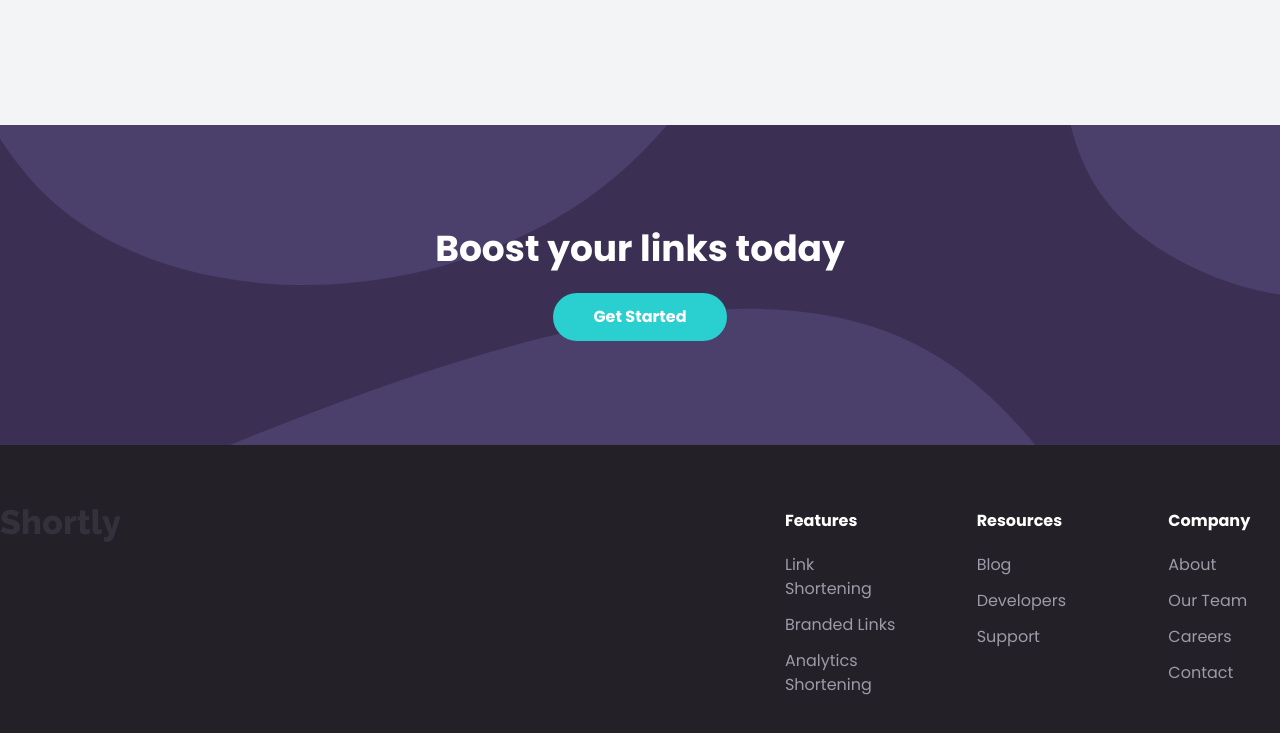
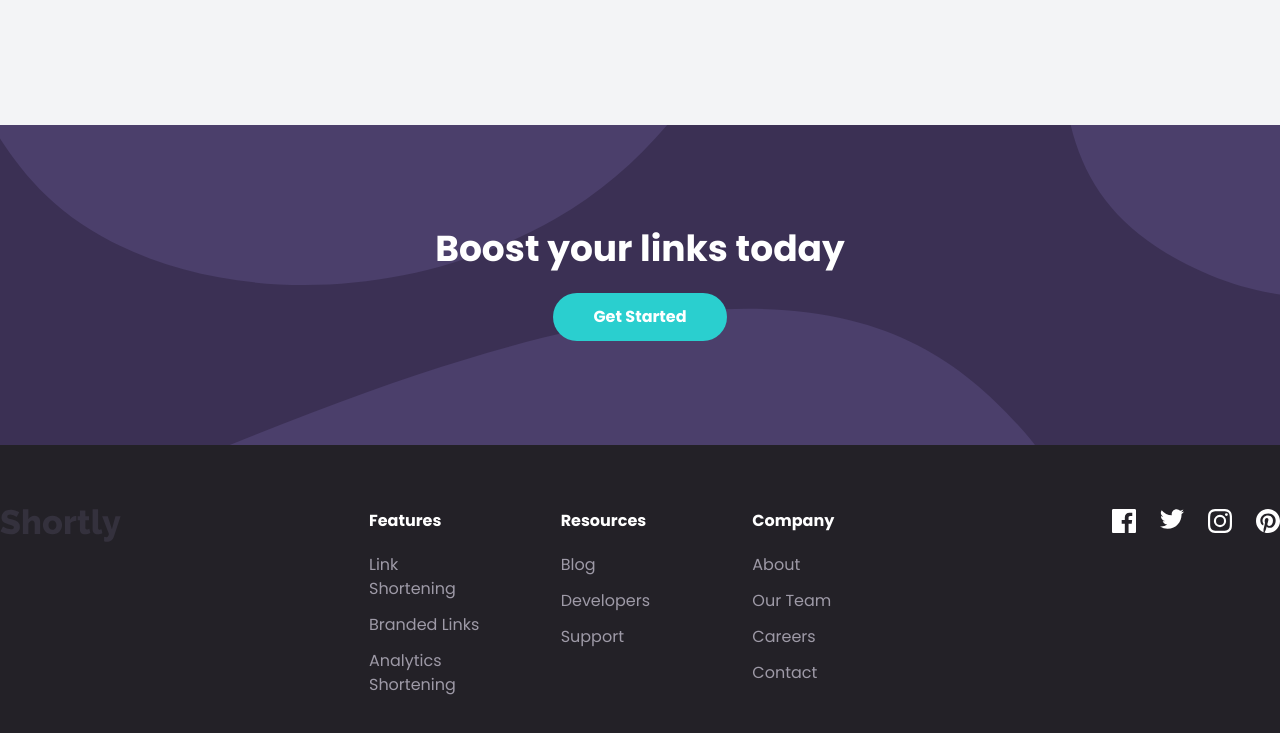
Before and after one commit to zainabturkmen/shortly, a website: page index.html in a window 1280 px wide. Shown: the part 1787-2520 px from the top of the page. Drawn offline with Linux system fonts and the light colour scheme.

Commit message:
Adding Update

```diff
--- a/index.html
+++ b/index.html
@@ -313,7 +313,21 @@
             </div>
           </div>
         </div>
-
+        <!-- Social Container -->
+        <div class="flex space-x-6">
+          <a href="#">
+            <img src="images/icon-facebook.svg" class="ficon" alt="" />
+          </a>
+          <a href="#">
+            <img src="images/icon-twitter.svg" class="ficon" alt="" />
+          </a>
+          <a href="#">
+            <img src="images/icon-instagram.svg" class="ficon" alt="" />
+          </a>
+          <a href="#">
+            <img src="images/icon-pinterest.svg" class="ficon" alt="" />
+          </a>
+        </div>
       </div>
     </footer>
   </body>
```
